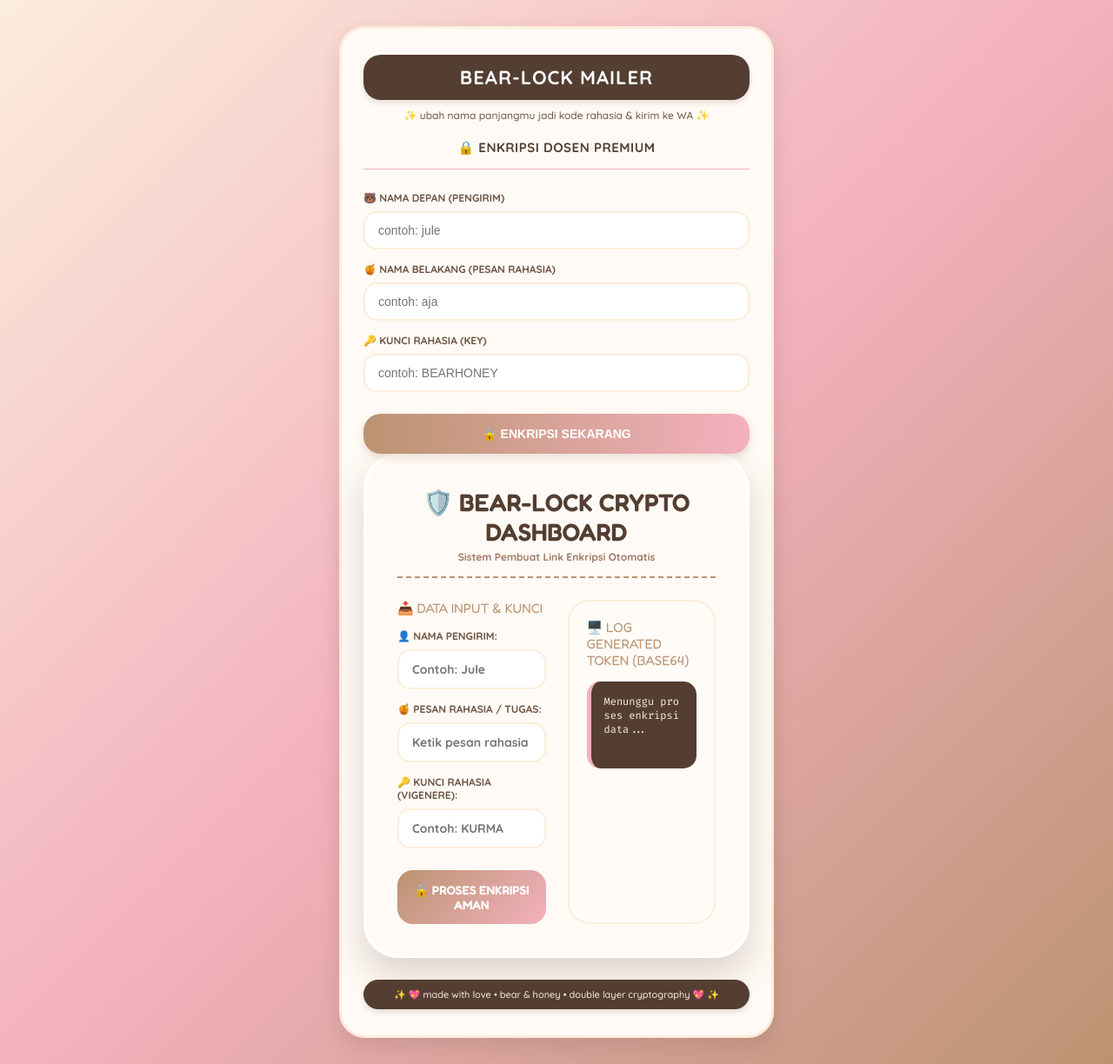
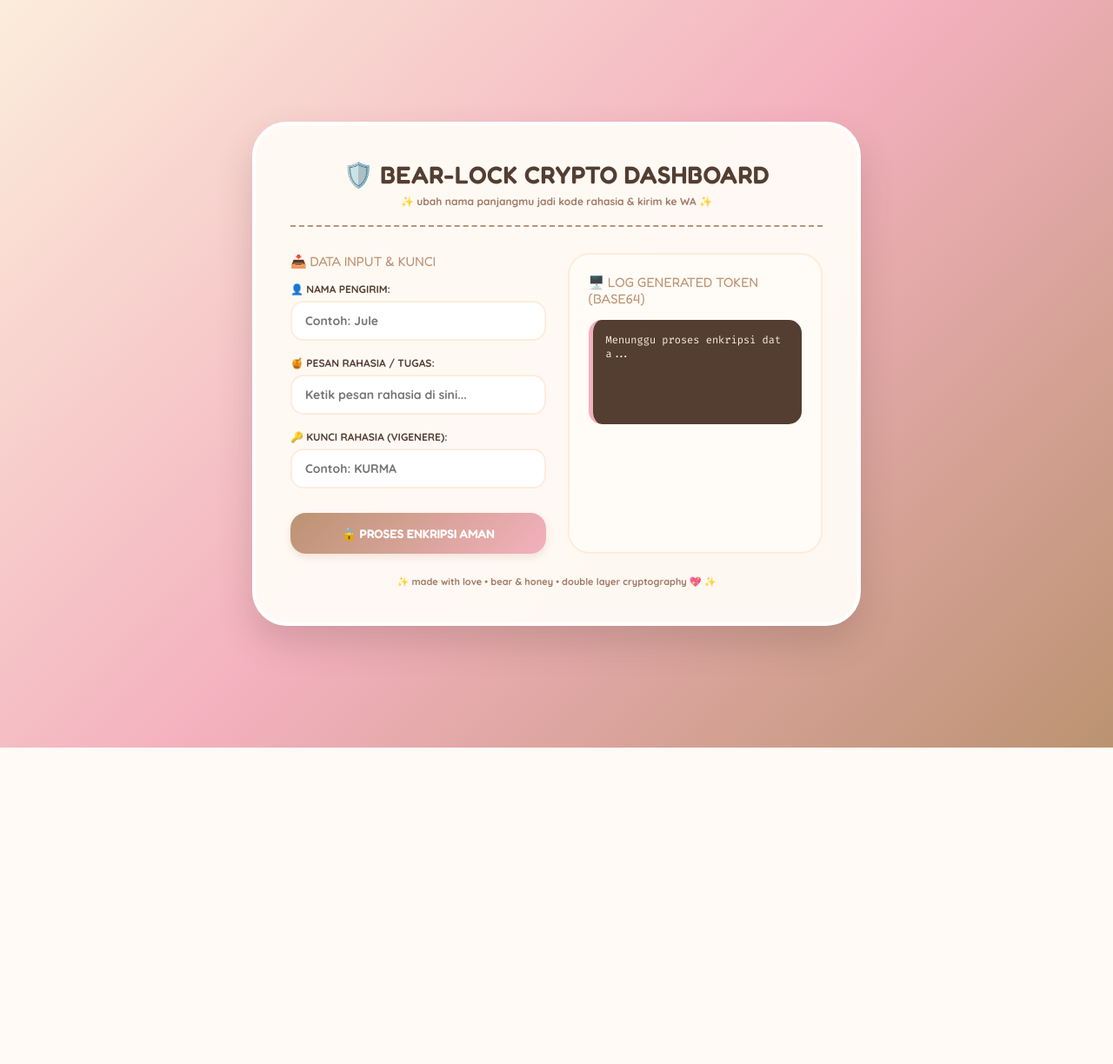
Before and after one commit to zoyyaza/project-kripto, a Flask app: page / in a window 1280 px wide. Shown: the whole page at 87% size. After the commit the page ends 860 px from the top, so only its background shows below. Run offline with Flask 3, Linux system fonts and the light colour scheme.

Commit message:
clean: menghapus form nama depan belakang jadul, fokus ke dashboard

```diff
--- a/templates/index.html
+++ b/templates/index.html
@@ -1,165 +1,3 @@
-<!DOCTYPE html>
-<html lang="en">
-<head>
-    <meta charset="UTF-8">
-    <meta name="viewport" content="width=device-width, initial-scale=1.0">
-    <title>Bear-Lock Mailer</title>
-    <style>
-        /* JURUS PAMUNGKAS: CSS LANGSUNG DI DALAM HTML */
-        body {
-            font-family: 'Segoe UI', Tahoma, Geneva, Verdana, sans-serif;
-            background: linear-gradient(180deg, #bb9371 0%, #fceddb 60%, #f3b1be 100%);
-            margin: 0;
-            padding: 20px;
-            display: flex;
-            justify-content: center;
-            align-items: center;
-            min-height: 100vh;
-            color: #533e31;
-        }
-
-        .main-container {
-            width: 100%;
-            max-width: 500px;
-            background-color: #fffaf5;
-            border-radius: 30px;
-            padding: 30px 25px;
-            box-shadow: 0 10px 25px rgba(83, 62, 49, 0.15);
-            border: 3px solid #fceddb;
-            box-sizing: border-box;
-        }
-
-        h2 {
-            text-align: center;
-            background-color: #533e31;
-            color: #ffffff;
-            padding: 12px;
-            border-radius: 20px;
-            font-size: 22px;
-            letter-spacing: 1px;
-            margin-top: 0;
-            margin-bottom: 10px;
-            box-shadow: 0 4px 6px rgba(0,0,0,0.1);
-        }
-
-        .subtitle {
-            text-align: center;
-            font-size: 12px;
-            color: #6e5443;
-            margin-bottom: 20px;
-            font-weight: 500;
-        }
-
-        .card-title {
-            text-align: center;
-            font-weight: bold;
-            font-size: 15px;
-            color: #533e31;
-            letter-spacing: 0.5px;
-            margin-bottom: 10px;
-        }
-
-        hr {
-            border: 0;
-            height: 1px;
-            background-color: #f3b1be;
-            margin: 15px 0 25px 0;
-        }
-
-        .input-group {
-            margin-bottom: 20px;
-            font-size: 13px;
-            font-weight: bold;
-            color: #6e5443;
-        }
-
-        input[type="text"] {
-            width: 100%;
-            padding: 12px 15px;
-            border: 2px solid #fceddb;
-            border-radius: 15px;
-            box-sizing: border-box;
-            font-size: 14px;
-            color: #533e31;
-            background-color: #ffffff;
-            margin-top: 8px;
-            display: block;
-            transition: all 0.3s ease;
-        }
-
-        input[type="text"]:focus {
-            outline: none;
-            border-color: #f3b1be;
-            box-shadow: 0 0 8px rgba(243, 177, 190, 0.5);
-        }
-
-        button[type="submit"] {
-            width: 100%;
-            padding: 15px;
-            background: linear-gradient(90deg, #bb9371 0%, #f3b1be 100%);
-            border: none;
-            border-radius: 20px;
-            color: #ffffff;
-            font-size: 14px;
-            font-weight: bold;
-            cursor: pointer;
-            box-shadow: 0 4px 10px rgba(187, 147, 113, 0.3);
-            transition: transform 0.2s ease, opacity 0.2s ease;
-            margin-top: 10px;
-        }
-
-        button[type="submit"]:hover {
-            transform: translateY(-2px);
-            opacity: 0.9;
-        }
-
-        .footer-bar {
-            text-align: center;
-            background-color: #533e31;
-            color: #fceddb;
-            font-size: 11px;
-            padding: 10px;
-            border-radius: 25px;
-            margin-top: 25px;
-            box-shadow: 0 4px 6px rgba(0,0,0,0.1);
-        }
-    </style>
-</head>
-<body>
-
-    <div class="main-container">
-        <div class="header-title">
-            <h2>BEAR-LOCK MAILER</h2>
-            <div class="subtitle">✨ ubah nama panjangmu jadi kode rahasia & kirim ke WA ✨</div>
-        </div>
-
-        <div class="crypto-card">
-            <div class="card-title">
-                🔒 ENKRIPSI DOSEN PREMIUM
-            </div>
-            <hr>
-
-            <form action="/" method="POST">
-                <div class="input-group">
-                    <label>🐻 NAMA DEPAN (PENGIRIM)</label>
-                    <input type="text" name="nama" placeholder="contoh: jule" required>
-                </div>
-
-                <div class="input-group">
-                    <label>🍯 NAMA BELAKANG (PESAN RAHASIA)</label>
-                    <input type="text" name="pesan" placeholder="contoh: aja" required>
-                </div>
-
-                <div class="input-group">
-                    <label>🔑 KUNCI RAHASIA (KEY)</label>
-                    <input type="text" name="kunci" placeholder="contoh: BEARHONEY" required>
-                </div>
-
-                <button type="submit">
-                    🔒 ENKRIPSI SEKARANG
-                </button>
-            </form>
-        </div>
 <!DOCTYPE html>
 <html lang="en">
 <head>
@@ -186,7 +24,7 @@
             max-width: 700px;
             background: rgba(255, 250, 245, 0.98);
             border-radius: 40px;
-            padding: 35px;
+            padding: 40px;
             box-shadow: 0 20px 40px rgba(83, 62, 49, 0.2);
             border: 4px solid #ffffff;
             box-sizing: border-box;
@@ -194,9 +32,9 @@
 
         .header {
             text-align: center;
-            margin-bottom: 25px;
+            margin-bottom: 30px;
             border-bottom: 2px dashed #bb9371;
-            padding-bottom: 15px;
+            padding-bottom: 20px;
         }
 
         h1 {
@@ -204,12 +42,14 @@
             color: #533e31;
             margin: 0;
             font-size: 28px;
+            letter-spacing: 0.5px;
         }
 
         .grid-layout {
             display: grid;
             grid-template-columns: 1fr 1fr;
             gap: 25px;
+            margin-top: 20px;
         }
 
         @media (max-width: 650px) {
@@ -228,14 +68,15 @@
         }
 
         .input-group {
-            margin-bottom: 15px;
+            margin-bottom: 18px;
         }
 
         .input-group label {
             font-size: 12px;
             font-weight: 700;
             display: block;
-            margin-bottom: 5px;
+            margin-bottom: 6px;
+            color: #533e31;
         }
 
         .input-box {
@@ -249,28 +90,31 @@
             font-weight: 600;
             box-sizing: border-box;
             background-color: #ffffff;
+            transition: all 0.3s ease;
         }
 
         .input-box:focus {
             outline: none;
             border-color: #f3b1be;
+            box-shadow: 0 0 10px rgba(243, 177, 190, 0.4);
         }
 
         .output-panel {
             background: #fffbf7;
             border-radius: 25px;
-            padding: 20px;
+            padding: 22px;
             border: 2px solid #fceddb;
             display: flex;
             flex-direction: column;
             justify-content: space-between;
+            box-sizing: border-box;
         }
 
         .live-preview {
             background: #533e31;
             padding: 15px;
             border-radius: 15px;
-            min-height: 100px;
+            min-height: 120px;
             font-family: 'Fira Code', monospace;
             font-size: 12px;
             color: #fceddb;
@@ -281,7 +125,7 @@
 
         .btn {
             width: 100%;
-            padding: 14px;
+            padding: 15px;
             border: none;
             border-radius: 18px;
             font-family: 'Fredoka', sans-serif;
@@ -296,20 +140,38 @@
             box-sizing: border-box;
         }
 
-        .btn-generate { background: linear-gradient(135deg, #bb9371 0%, #f3b1be 100%); color: white; }
-        .btn-wa { background-color: #25D366; color: white; display: none; }
+        .btn-generate {
+            background: linear-gradient(135deg, #bb9371 0%, #f3b1be 100%);
+            color: white;
+            box-shadow: 0 4px 10px rgba(187, 147, 113, 0.2);
+        }
+
+        .btn-wa {
+            background-color: #25D366;
+            color: white;
+            display: none;
+            box-shadow: 0 4px 10px rgba(37, 211, 102, 0.2);
+        }
+
         .btn-back { background-color: #533e31; color: white; }
 
         .btn:hover { transform: translateY(-2px); opacity: 0.95; }
 
-        /* Tampilan Hasil Dekripsi Sukses */
         .success-box {
             background-color: #e8f5e9;
             border: 2px solid #81c784;
-            padding: 20px;
-            border-radius: 20px;
+            padding: 25px;
+            border-radius: 25px;
             color: #2e7d32;
             text-align: left;
+        }
+
+        .footer-bar {
+            text-align: center;
+            font-size: 11px;
+            color: #a07a66;
+            margin-top: 25px;
+            font-weight: bold;
         }
     </style>
 </head>
@@ -320,7 +182,7 @@
         {% if not mode %}
         <div class="header">
             <h1>🛡️ BEAR-LOCK CRYPTO DASHBOARD</h1>
-            <div style="font-size: 12px; color: #a07a66; margin-top: 4px; font-weight: bold;">Sistem Pembuat Link Enkripsi Otomatis</div>
+            <div style="font-size: 12px; color: #a07a66; margin-top: 6px; font-weight: bold;">✨ ubah nama panjangmu jadi kode rahasia & kirim ke WA ✨</div>
         </div>
 
         <div class="grid-layout">
@@ -361,7 +223,7 @@
         {% if mode == 'decrypt' %}
         <div class="header">
             <h1>🔓 BEAR-LOCK AUTOMATIC DECRYPTOR</h1>
-            <div style="font-size: 12px; color: #a07a66; margin-top: 4px; font-weight: bold;">Data Berhasil Dibongkar Secara Valid</div>
+            <div style="font-size: 12px; color: #a07a66; margin-top: 6px; font-weight: bold;">Data Berhasil Dibongkar Secara Valid</div>
         </div>
 
         <div class="success-box">
@@ -370,13 +232,17 @@
             <p><strong>🔑 Kunci Validasi:</strong> <span style="font-family: 'Fira Code', monospace; background: #c8e6c9; padding: 2px 6px; border-radius: 5px;">{{ kunci }}</span></p>
             <hr style="border: 0; border-top: 1px solid #81c784; margin: 15px 0;">
             <p><strong>✉️ ISI PESAN ASLI:</strong></p>
-            <div style="background: white; padding: 15px; border-radius: 12px; font-weight: 600; color: #1b5e20;">
+            <div style="background: white; padding: 15px; border-radius: 12px; font-weight: 600; color: #1b5e20; box-shadow: inset 0 2px 4px rgba(0,0,0,0.05);">
                 {{ pesan }}
             </div>
         </div>
 
         <a href="/" class="btn btn-back">⬅️ KEMBALI KE DASHBOARD UTAMA</a>
         {% endif %}
+
+        <div class="footer-bar">
+            ✨ made with love • bear & honey • double layer cryptography 💖 ✨
+        </div>
 
     </div>
 
@@ -391,7 +257,6 @@
                 return;
             }
 
-            // Kirim data ke Flask menggunakan Fetch API (tanpa reload halaman)
             fetch('/generate_link', {
                 method: 'POST',
                 headers: { 'Content-Type': 'application/json' },
@@ -402,10 +267,7 @@
                 if (data.error) {
                     alert(data.error);
                 } else {
-                    // Tampilkan token hasil enkripsi ke kotak log hitam
                     document.getElementById('token-box').innerText = data.token;
-
-                    // Munculkan tombol WhatsApp dan pasang link-nya
                     const waBtn = document.getElementById('wa-btn');
                     waBtn.href = data.wa_link;
                     waBtn.style.display = 'block';
@@ -419,10 +281,3 @@
     </script>
 </body>
 </html>
-        <div class="footer-bar">
-            ✨ 💖 made with love • bear & honey • double layer cryptography 💖 ✨
-        </div>
-    </div>
-
-</body>
-</html>
```
